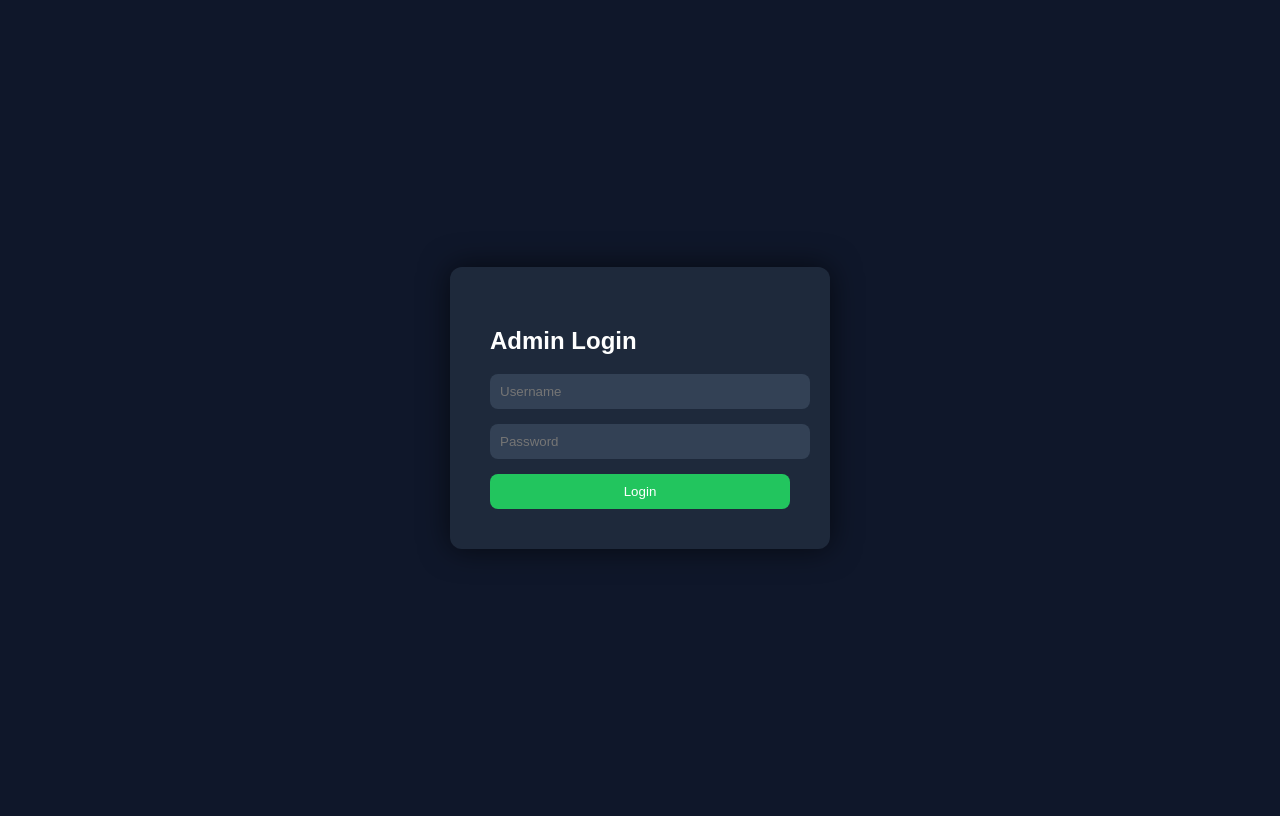
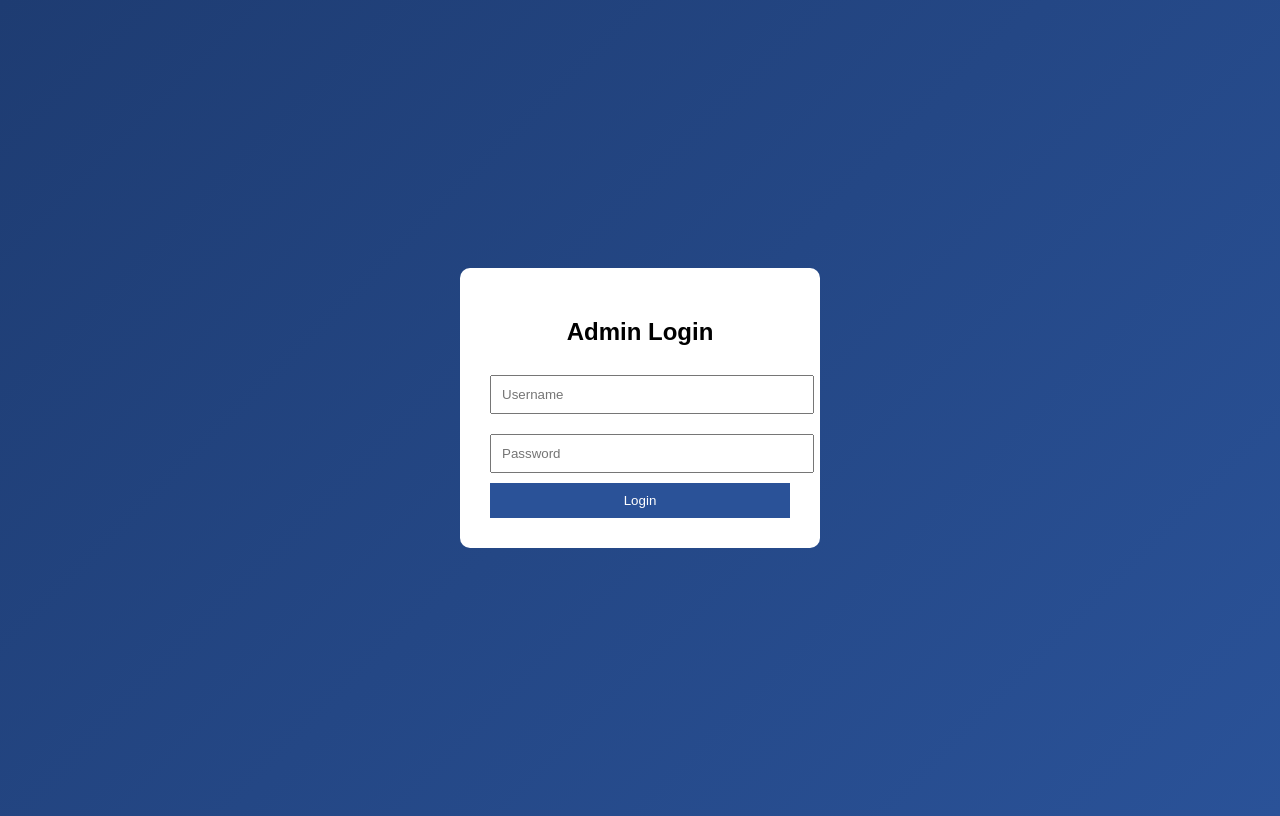
Before and after one commit to hmy28887-droid/Demowebkey, a Flask app: page /login in a window 1280 px wide. Run offline with Flask 3, Linux system fonts and the light colour scheme.

Commit message:
Update login.html

```diff
--- a/templates/login.html
+++ b/templates/login.html
@@ -1,52 +1,42 @@
 <!DOCTYPE html>
 <html>
 <head>
-<meta charset="UTF-8">
-<title>Admin Login</title>
+    <title>Login</title>
     <style>
-body{
-background:#0f172a;
-color:white;
-font-family:sans-serif;
+        body {
+            background: linear-gradient(135deg,#1e3c72,#2a5298);
             display:flex;
             justify-content:center;
             align-items:center;
             height:100vh;
+            font-family:Arial;
         }
-.box{
-background:#1e293b;
-padding:40px;
-border-radius:12px;
+        .box {
+            background:white;
+            padding:30px;
+            border-radius:10px;
             width:300px;
-box-shadow:0 0 30px rgba(0,0,0,.6);
+            text-align:center;
         }
-input{
+        input {
             width:100%;
             padding:10px;
-margin-bottom:15px;
-border:none;
-border-radius:8px;
-background:#334155;
-color:white;
+            margin:10px 0;
         }
-button{
+        button {
             width:100%;
             padding:10px;
+            background:#2a5298;
+            color:white;
             border:none;
-border-radius:8px;
-background:#22c55e;
-color:white;
             cursor:pointer;
-}
-button:hover{
-background:#16a34a;
         }
     </style>
 </head>
 <body>
 <div class="box">
     <h2>Admin Login</h2>
-<form method="POST">
+    <form method="post">
         <input name="username" placeholder="Username">
         <input name="password" type="password" placeholder="Password">
         <button type="submit">Login</button>
```
Lines whose indentation alone changed are shown as unchanged.
